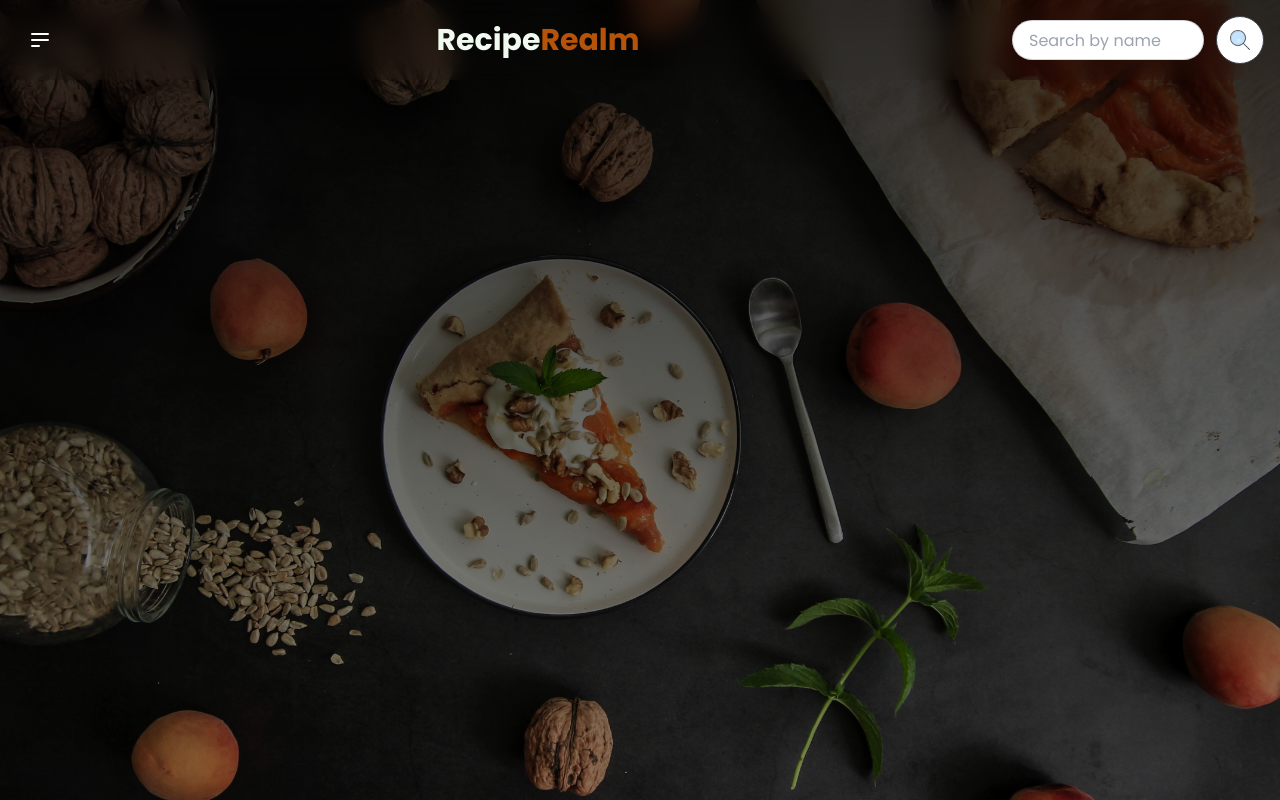
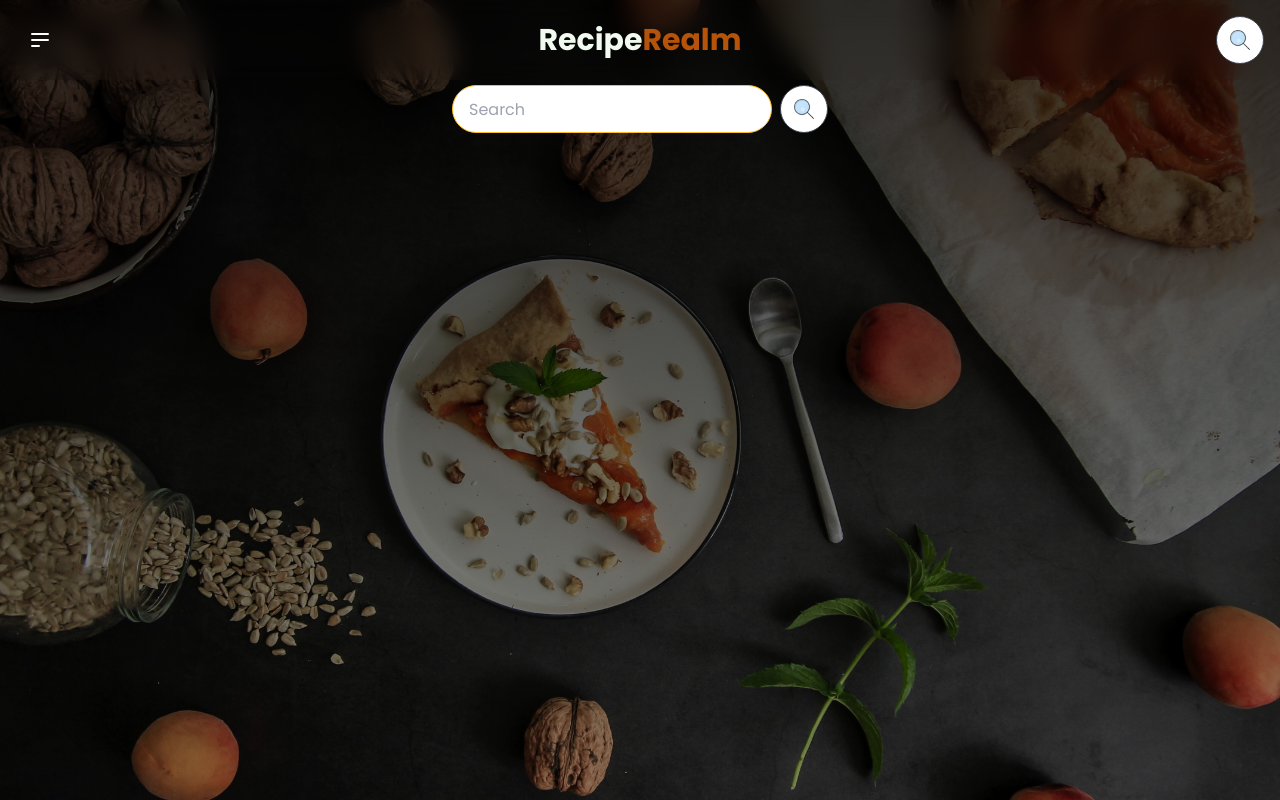
Before and after one commit to Sayantan-23/Meal-Website-React, a React (Vite) app: page /search in a window 1280 px wide. Built offline with nearby package versions, Linux system fonts and the light colour scheme.

Commit message:
search page done

```diff
--- a/src/components/Header.jsx
+++ b/src/components/Header.jsx
@@ -1,18 +1,15 @@
-import { Link, useNavigate } from "react-router-dom";
-import { createContext, useState, useEffect } from "react";
+import { Link } from "react-router-dom";
 import searchIcon from "../assets/search.png";
-import axios from "axios";
-
 
 const Header = () => {
-  const [inputData, setInputData] = useState("");
+  // const [inputData, setInputData] = useState("");
 
   // const dispatch = useDispatch()
 
-  const handleOnClick = () => {
-    // setUrl(`https://www.themealdb.com/api/json/v1/1/search.php?s=${inputData}`);
-    // dispatch(setSearchUrl(inputData))
-  };
+  // const handleOnClick = () => {
+  //   // setUrl(`https://www.themealdb.com/api/json/v1/1/search.php?s=${inputData}`);
+  //   // dispatch(setSearchUrl(inputData))
+  // };
 
   return (
     <>
@@ -61,18 +58,15 @@ const Header = () => {
             className="form-control flex-row items-center gap-3"
             onSubmit={(e) => e.preventDefault()}
           >
-            <input
+            {/* <input
               type="text"
               placeholder="Search by name"
               className="input input-bordered rounded-[100vmax] h-10 w-24 sm:w-40 md:w-48"
               onChange={(e) => setInputData(e.target.value)}
               value={inputData}
-            />
+            /> */}
             <Link to="/search">
-              <button
-                className="btn bg-base-100 hover:bg-amber-700 rounded-[100vmax] p-2 w-12"
-                onClick={handleOnClick}
-              >
+              <button className="btn bg-base-100 hover:bg-amber-700 rounded-[100vmax] p-2 w-12">
                 <img className="w-5" src={searchIcon} alt="Search Icon" />
               </button>
             </Link>
--- a/src/pages/Search.jsx
+++ b/src/pages/Search.jsx
@@ -1,53 +1,88 @@
-import axios from "axios";
+import axios from "../axios/axios";
 import { useEffect, useState } from "react";
-
+import searchIcon from "../assets/search.png";
 
 const Search = () => {
-  const [searchUrl, setSearchUrl] = useState("")
-  const [searchData, setSearchData] = useState([])
-  const [errorMessage, setErrorMessage] = useState("")
+  const [inputData, setInputData] = useState("");
+  const [onSearch, setOnSearch] = useState(false);
+  const [searchData, setSearchData] = useState([]);
+  const [errorMessage, setErrorMessage] = useState("");
 
-  // const url = useSelector((state) => state.mealApiUrl.mealUrl)
+  const handleOnClick = () => {
+    setOnSearch(true);
+  };
 
-  // const getSearchData = async () => {
-  //   try {
-  //     const res = await axios.get(searchUrl)
-  //     setSearchData(res.data.meals)
-  //     console.log(res.data.meals);
-  //     console.log(searchData);
-  //   } catch (error) {
-  //     setErrorMessage("Not Found")
-  //   }
-  // }
+  const getSearchData = async () => {
+    try {
+      const res = await axios.get(`/search.php?s=${inputData}`);
+      if (res.data.meals === null) {
+        setErrorMessage("Please Search For Valid Meals");
+      } else {
+        setSearchData(res.data.meals);
+        setErrorMessage("");
+      }
+    } catch (error) {
+      setErrorMessage("Not Found");
+    }
+  };
 
-  // useEffect(() => {
-  //   setSearchUrl(url[0])
-  //   console.log(searchUrl);
-  //   getSearchData()
-  // }, [searchUrl])
+  useEffect(() => {
+    console.log(inputData);
+    if (onSearch) {
+      if (inputData.trim().length === 0) {
+        setOnSearch(false);
+      } else {
+        getSearchData();
+        setOnSearch(false);
+      }
+    }
+  }, [onSearch]);
+  console.log(searchData);
 
   return (
-    <div className="flex flex-wrap justify-center items-center gap-8">
-      {/* {errorMessage ? <p className="text-white text-5xl">{errorMessage}😓</p>
-        :
+    <div className="">
+      <div className=" pt-[85px] flex w-full justify-center gap-2 sticky top-0 z-10">
+        <input
+          type="text"
+          placeholder="Search"
+          className="input input-bordered input-warning max-w-xs rounded-[100vmax] h-12 w-24 sm:w-40 md:w-96"
+          onChange={(e) => setInputData(e.target.value)}
+        />
+        <button
+          className="btn bg-base-100 hover:bg-amber-700 rounded-[100vmax] p-2 w-12"
+          onClick={handleOnClick}
+        >
+          <img className="w-5" src={searchIcon} alt="Search Icon" />
+        </button>
+      </div>
+      <div className="flex flex-wrap justify-center items-center gap-8 pb-8">
+        {errorMessage ? (
+          <p className="text-xl sm:text-2xl md:text-5xl pt-8 text-amber-700 text-center font-medium">{errorMessage}🍔</p>
+        ) : (
           <>
             {searchData.map((element) => {
-            <div className="card w-64 bg-[#e9ddd2df] shadow-xl" key={element.idMeal}>
-            <figure className="px-10 pt-10">
+              return (
+                <div
+                  className="card w-64 bg-[#2f2922] shadow-xl text-white mt-8"
+                  key={element.idMeal}
+                >
+                  <figure className="p-2">
                     <img
                       src={element.strMealThumb}
-                alt="Category Image"
+                      alt="Meal Image"
                       className="rounded-xl"
                     />
                   </figure>
-            <div className="card-body items-center text-center">
+                  <div className="card-body items-center text-center text-amber-200">
                     <h2 className="card-title">{element.strMeal}</h2>
                   </div>
                 </div>
+              );
             })}
           </>
-      } */}
+        )}
       </div>
+    </div >
   );
 };
 
```
Lines whose indentation alone changed are shown as unchanged.
